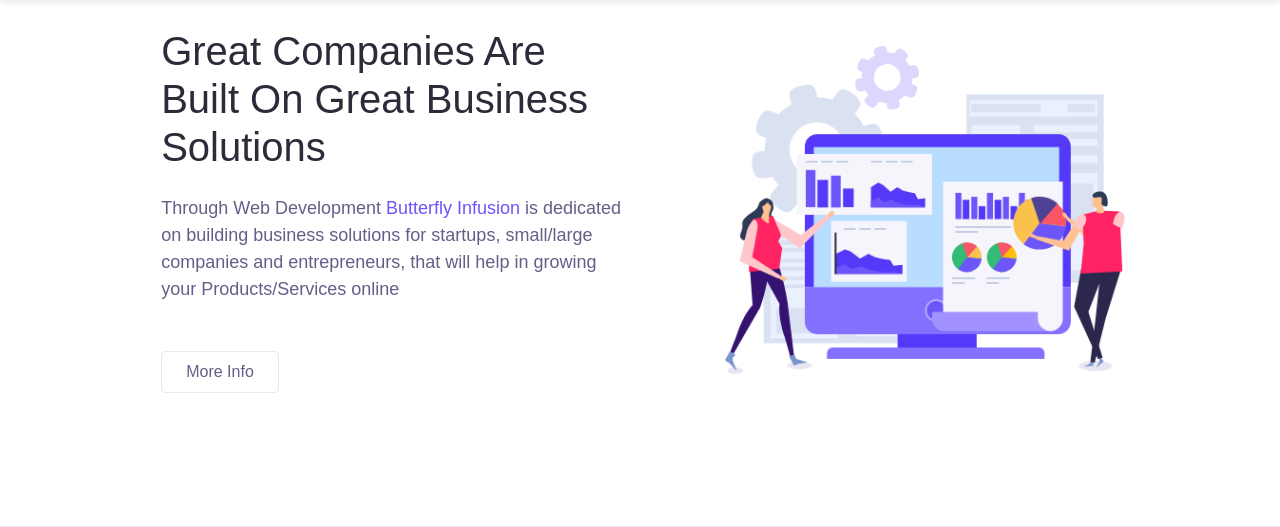
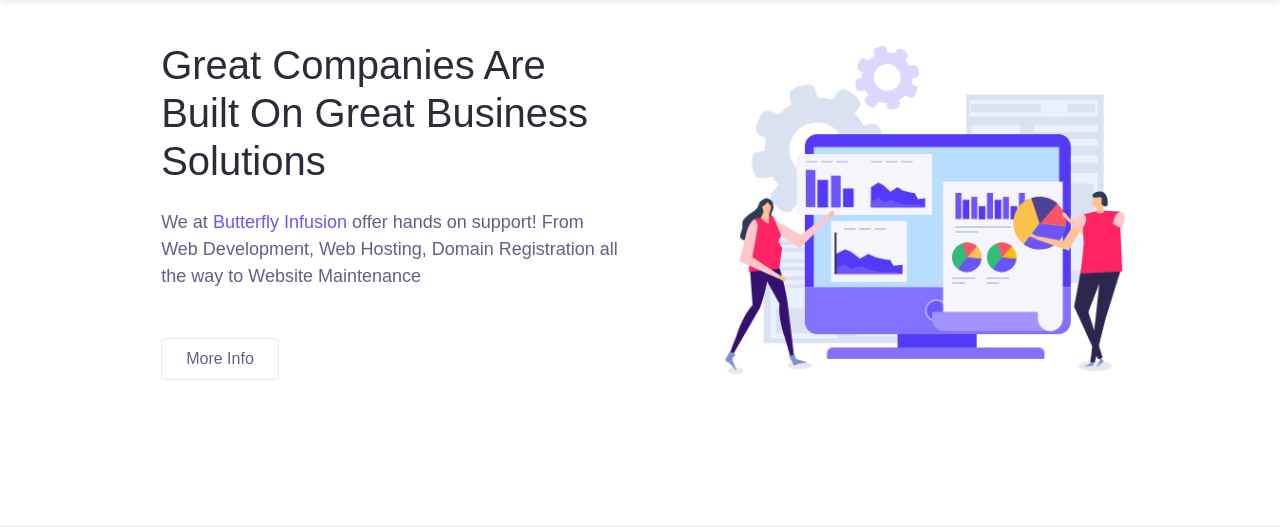
Before and after one commit to Ndxxxu-Ndichu/ButterflyInfusion, a Flask app: page / in a window 1280 px wide. Shown: the part 90-617 px from the top of the page. Run offline with Flask 2, Linux system fonts and the light colour scheme; data that the repository does not hold is empty; some libraries are stand-ins or nearby versions.

Commit message:
initial commit

```diff
--- a/bi/templates/blog-single.html
+++ b/bi/templates/blog-single.html
@@ -1,14 +1,14 @@
 <!DOCTYPE html>
 <html lang="en">
 <head>
-  <!-- Global site tag (gtag.js) - Google Analytics -->
-<script async src="https://www.googletagmanager.com/gtag/js?id=G-QMW8N13LH1"></script>
+ <!-- Global site tag (gtag.js) - Google Analytics -->
+<script async src="https://www.googletagmanager.com/gtag/js?id=G-18GFJXH5YV"></script>
 <script>
   window.dataLayer = window.dataLayer || [];
   function gtag(){dataLayer.push(arguments);}
   gtag('js', new Date());
 
-  gtag('config', 'G-QMW8N13LH1');
+  gtag('config', 'G-18GFJXH5YV');
 </script>
   <meta charset="UTF-8">
   <meta name="viewport" content="width=device-width, initial-scale=1.0">
--- a/bi/templates/blog.html
+++ b/bi/templates/blog.html
@@ -1,14 +1,14 @@
 <!DOCTYPE html>
 <html lang="en">
 <head>
-  <!-- Global site tag (gtag.js) - Google Analytics -->
-<script async src="https://www.googletagmanager.com/gtag/js?id=G-QMW8N13LH1"></script>
+ <!-- Global site tag (gtag.js) - Google Analytics -->
+<script async src="https://www.googletagmanager.com/gtag/js?id=G-18GFJXH5YV"></script>
 <script>
   window.dataLayer = window.dataLayer || [];
   function gtag(){dataLayer.push(arguments);}
   gtag('js', new Date());
 
-  gtag('config', 'G-QMW8N13LH1');
+  gtag('config', 'G-18GFJXH5YV');
 </script>
   <meta charset="UTF-8">
   <meta name="viewport" content="width=device-width, initial-scale=1.0">
--- a/bi/templates/index.html
+++ b/bi/templates/index.html
@@ -1,14 +1,14 @@
 <!DOCTYPE html>
 <html lang="en">
 <head>
-  <!-- Global site tag (gtag.js) - Google Analytics -->
-<script async src="https://www.googletagmanager.com/gtag/js?id=G-QMW8N13LH1"></script>
+ <!-- Global site tag (gtag.js) - Google Analytics -->
+<script async src="https://www.googletagmanager.com/gtag/js?id=G-18GFJXH5YV"></script>
 <script>
   window.dataLayer = window.dataLayer || [];
   function gtag(){dataLayer.push(arguments);}
   gtag('js', new Date());
 
-  gtag('config', 'G-QMW8N13LH1');
+  gtag('config', 'G-18GFJXH5YV');
 </script>
   <meta charset="UTF-8">
   <meta name="viewport" content="width=device-width, initial-scale=1.0">
@@ -21,13 +21,13 @@
     <!-- OG Meta Tags to improve the way the post looks when you share the page on LinkedIn, Facebook, Google+ -->
 	<meta property="og:site_name" content="ButterflyInfusion" /> <!-- website name -->
 	<meta property="og:site" content="https://butterflyinfusion.herokuapp.com" /> <!-- website link -->
-	<meta property="og:title" content="Butterfly Infusion - Web Design | Web Development"/> <!-- title shown in the actual shared post -->
+	<meta property="og:title" content="Butterfly Infusion - From w"/> <!-- title shown in the actual shared post -->
 	<meta property="og:description" content="We are web developers who build websites for startups, small/large businesses and entrepreneurs" /> <!-- description shown in the actual shared post -->
 	<meta property="og:image" content="" /> <!-- image link, make sure it's jpg -->
 	<meta property="og:url" content="https://butterflyInfusion.herokuapp.com" /> <!-- where do you want your post to link to -->
 	<meta property="og:type" content="article" />
 
-    <title>Web Developers | Web Development | Software Development | Software Developers</title>
+    <title>Butterfly Infusion |Web Development | Web Developers | Web Design | Software Development</title>
 
   <link rel="stylesheet" href="{{url_for('static', filename='animate.css')}}">
   <link rel="stylesheet" href="{{url_for('static', filename='bootstrap.css')}}">
@@ -81,7 +81,7 @@
         <div class="row align-items-center h-100">
           <div class="col-lg-6 py-3 wow fadeInUp">
             <h1 class="mb-4">Great Companies Are Built On Great Business Solutions</h1>
-          <p class="text-lg mb-5">Through Web Development<span class="text-primary"> Butterfly Infusion</span> is dedicated on building business solutions for startups, small/large companies and entrepreneurs, that will help in growing your Products/Services online</p>
+          <p class="text-lg mb-5">We at<span class="text-primary"> Butterfly Infusion</span> offer hands on support! From Web Development, Web Hosting, Domain Registration all the way to Website Maintenance</p>
 
             <a href="#features" class="btn btn-outline border text-secondary">More Info</a>
 
```
